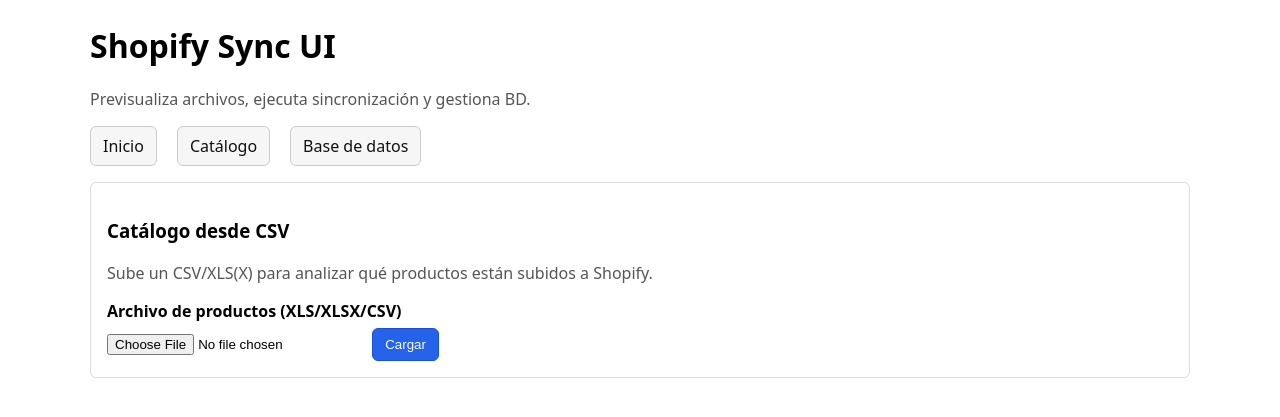
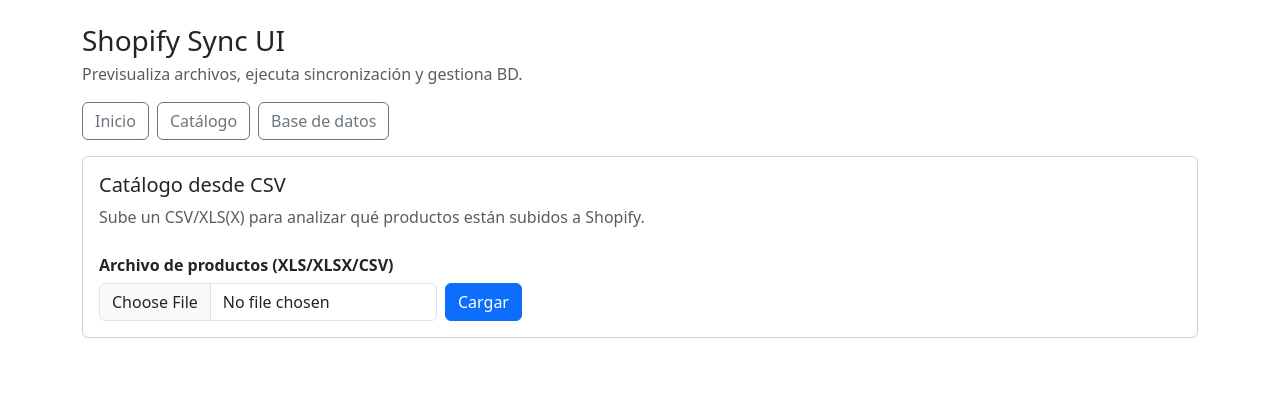
Before and after one commit to josepita/shopify-mod-v2, a FastAPI app: page /catalog in a window 1280 px wide. Shown: the top 417 px of the page. Run offline with FastAPI, Linux system fonts and the light colour scheme; parts of the project's set-up code (start-up, migrations or seed data) failed here and were passed over.

Commit message:
feat(web/catalog): preview asíncrono con modal + imágenes, miniatura en listado, exportación con mismas columnas, Bootstrap 5 UI\n\n- Endpoint GET /catalog/preview/{base_ref} devuelve JSON (producto+variantes)\n- Listado muestra imagen original (IMAGEN 1) como thumbnail\n- Modal Bootstrap muestra todos los datos e imágenes a partir de llamada fetch\n- Exporta selección filtrada, sin paginación, con mismas columnas visibles

```diff
--- a/web/app.py
+++ b/web/app.py
@@ -148,6 +148,9 @@ def _build_catalog_records(df, q: str = "", categoria: str = "", subcategoria: s
         total_variants += vcount
         estado_item = "subido" if base_ref in existing_set else "pendiente"
 
+        # URL imagen original (del CSV)
+        imagen_url = clean_value(row.get("IMAGEN 1", ""))
+
         rec = {
             "referencia": base_ref,
             "descripcion": descripcion,
@@ -159,6 +162,7 @@ def _build_catalog_records(df, q: str = "", categoria: str = "", subcategoria: s
             "variantes": vcount,
             "variantes_subidas": variant_counts_map.get(base_ref, 0),
             "estado": estado_item,
+            "imagen_url": imagen_url,
         }
         records.append(rec)
 
@@ -201,6 +205,32 @@ def _build_catalog_records(df, q: str = "", categoria: str = "", subcategoria: s
     subcategorias = sorted({r["subcategoria"] for r in records if r["subcategoria"]})
 
     return filtered, metrics, categorias, subcategorias
+
+
+@app.get("/catalog/preview/{base_ref}")
+def catalog_preview(base_ref: str):
+    df = _load_catalog_df()
+    if df is None:
+        return JSONResponse({"error": "No hay catálogo cargado"}, status_code=400)
+    try:
+        grouped = group_variants(df)
+        if base_ref not in grouped:
+            # Intentar match por limpieza básica
+            key = next((k for k in grouped.keys() if clean_value(k) == clean_value(base_ref)), None)
+            if key is None:
+                return JSONResponse({"error": f"Referencia {base_ref} no encontrada"}, status_code=404)
+            base_ref = key
+        info = grouped[base_ref]
+        row = info["base_data"]
+        product_data = prepare_product_data(row, clean_value(base_ref))
+        variants_data = prepare_variants_data(info.get("variants", [])) if info.get("is_variant_product", False) else []
+        return {
+            "referencia": clean_value(base_ref),
+            "producto": product_data,
+            "variantes": variants_data,
+        }
+    except Exception as e:
+        return JSONResponse({"error": f"Error preparando preview: {e}"}, status_code=500)
 
 
 @app.get("/", response_class=HTMLResponse)
@@ -289,10 +319,12 @@ def catalog_export(
 
     def _iter_rows():
         header = [
+            "IMAGEN_URL",
             "REFERENCIA",
             "DESCRIPCION",
             "CATEGORIA",
             "SUBCATEGORIA",
+            "TIPO",
             "PRECIO",
             "STOCK",
             "VARIANTES",
@@ -307,10 +339,12 @@ def catalog_export(
         for r in records:
             writer.writerow(
                 [
+                    r.get("imagen_url", ""),
                     r["referencia"],
                     r["descripcion"],
                     r["categoria"],
                     r["subcategoria"],
+                    r.get("tipo", ""),
                     r["precio"],
                     r["stock"],
                     r["variantes"],
--- a/web/templates/base.html
+++ b/web/templates/base.html
@@ -4,36 +4,32 @@
     <meta charset="utf-8">
     <meta name="viewport" content="width=device-width, initial-scale=1">
     <title>Shopify Sync UI</title>
+    <link href="https://cdn.jsdelivr.net/npm/bootstrap@5.3.3/dist/css/bootstrap.min.css" rel="stylesheet">
     <style>
-      body { font-family: system-ui, -apple-system, Segoe UI, Roboto, Ubuntu, Cantarell, 'Helvetica Neue', Arial, 'Noto Sans', 'Liberation Sans', sans-serif; margin: 24px; }
+      body { margin: 24px; }
       header { margin-bottom: 16px; }
-      .container { max-width: 1100px; margin: 0 auto; }
-      .card { border: 1px solid #ddd; border-radius: 6px; padding: 16px; margin-bottom: 16px; }
-      .error { color: #b00020; }
-      table { width: 100%; border-collapse: collapse; }
-      th, td { border: 1px solid #e5e5e5; padding: 8px; text-align: left; }
-      th { background: #fafafa; }
+      .muted { color: #555; }
       pre { background: #0f172a; color: #e5e7eb; padding: 12px; border-radius: 6px; max-height: 480px; overflow: auto; }
-      .muted { color: #555; }
-      .btn { display: inline-block; padding: 8px 12px; border-radius: 6px; border: 1px solid #ccc; text-decoration: none; color: #111; background: #f6f6f6; }
-      .btn-primary { background: #2563eb; color: white; border-color: #1d4ed8; }
-      .btn + .btn { margin-left: 8px; }
       label { display: block; margin-bottom: 6px; font-weight: 600; }
       input[type=number] { width: 120px; }
+      img.thumb { max-width: 72px; max-height: 72px; object-fit: cover; border-radius: 4px; border: 1px solid #eee; }
+      .table-fixed { table-layout: fixed; }
+      .table-fixed td { overflow: hidden; text-overflow: ellipsis; white-space: nowrap; }
     </style>
   </head>
   <body>
     <div class="container">
       <header>
-        <h1>Shopify Sync UI</h1>
-        <p class="muted">Previsualiza archivos, ejecuta sincronización y gestiona BD.</p>
-        <nav style="display:flex; gap:12px; margin-top:8px;">
-          <a class="btn" href="/">Inicio</a>
-          <a class="btn" href="/catalog">Catálogo</a>
-          <a class="btn" href="/db">Base de datos</a>
+        <h1 class="h3 mb-1">Shopify Sync UI</h1>
+        <p class="text-muted">Previsualiza archivos, ejecuta sincronización y gestiona BD.</p>
+        <nav class="d-flex gap-2 mt-2">
+          <a class="btn btn-outline-secondary" href="/">Inicio</a>
+          <a class="btn btn-outline-secondary" href="/catalog">Catálogo</a>
+          <a class="btn btn-outline-secondary" href="/db">Base de datos</a>
         </nav>
       </header>
       {% block content %}{% endblock %}
     </div>
+    <script src="https://cdn.jsdelivr.net/npm/bootstrap@5.3.3/dist/js/bootstrap.bundle.min.js"></script>
   </body>
   </html>
--- a/web/templates/catalog.html
+++ b/web/templates/catalog.html
@@ -1,44 +1,46 @@
 {% extends "base.html" %}
 {% block content %}
-<div class="card">
-  <h3>Catálogo desde CSV</h3>
+<div class="card p-3 mb-3">
+  <h3 class="h5">Catálogo desde CSV</h3>
   {% if not has_data %}
-    <p class="muted">Sube un CSV/XLS(X) para analizar qué productos están subidos a Shopify.</p>
+    <p class="text-muted">Sube un CSV/XLS(X) para analizar qué productos están subidos a Shopify.</p>
   {% endif %}
   {% if error %}
-    <p class="error">{{ error }}</p>
+    <p class="text-danger">{{ error }}</p>
   {% endif %}
-  <form action="/catalog/upload" method="post" enctype="multipart/form-data" style="margin-top:8px;">
-    <label for="file">Archivo de productos (XLS/XLSX/CSV)</label>
-    <input type="file" id="file" name="file" required>
-    <button class="btn btn-primary" type="submit" style="margin-left:8px;">Cargar</button>
+  <form action="/catalog/upload" method="post" enctype="multipart/form-data" class="mt-2 d-flex gap-2 align-items-end">
+    <div>
+      <label for="file">Archivo de productos (XLS/XLSX/CSV)</label>
+      <input class="form-control" type="file" id="file" name="file" required>
+    </div>
+    <button class="btn btn-primary" type="submit">Cargar</button>
   </form>
 </div>
 
 {% if has_data %}
-<div class="card">
-  <h4>Estadísticas</h4>
-  <div style="display:flex; gap:24px; flex-wrap:wrap;">
-    <div>Filas CSV: <strong>{{ metrics.total_rows }}</strong></div>
-    <div>Productos base: <strong>{{ metrics.total_products }}</strong></div>
-    <div>Variantes totales: <strong>{{ metrics.total_variants }}</strong></div>
-    <div>Subidos: <strong>{{ metrics.subidos }}</strong></div>
-    <div>Pendientes: <strong>{{ metrics.pendientes }}</strong></div>
-    <div>Cobertura: <strong>{{ metrics.coverage }}%</strong></div>
-    <div>Variantes subidas: <strong>{{ metrics.variants_subidas }}</strong></div>
+<div class="card p-3 mb-3">
+  <h4 class="h6">Estadísticas</h4>
+  <div class="row row-cols-2 row-cols-md-4 g-2">
+    <div class="col"><div class="p-2 border rounded">Filas CSV: <strong>{{ metrics.total_rows }}</strong></div></div>
+    <div class="col"><div class="p-2 border rounded">Productos base: <strong>{{ metrics.total_products }}</strong></div></div>
+    <div class="col"><div class="p-2 border rounded">Variantes totales: <strong>{{ metrics.total_variants }}</strong></div></div>
+    <div class="col"><div class="p-2 border rounded">Subidos: <strong>{{ metrics.subidos }}</strong></div></div>
+    <div class="col"><div class="p-2 border rounded">Pendientes: <strong>{{ metrics.pendientes }}</strong></div></div>
+    <div class="col"><div class="p-2 border rounded">Cobertura: <strong>{{ metrics.coverage }}%</strong></div></div>
+    <div class="col"><div class="p-2 border rounded">Variantes subidas: <strong>{{ metrics.variants_subidas }}</strong></div></div>
   </div>
 </div>
 
-<div class="card">
-  <h4>Filtros</h4>
-  <form action="/catalog" method="get" style="display:flex; gap:12px; flex-wrap:wrap; align-items:flex-end;">
+<div class="card p-3 mb-3">
+  <h4 class="h6">Filtros</h4>
+  <form action="/catalog" method="get" class="d-flex gap-3 flex-wrap align-items-end">
     <div>
       <label for="q">Buscar</label>
-      <input type="text" id="q" name="q" value="{{ q }}" placeholder="Referencia, categoría, subcategoría...">
+      <input class="form-control" type="text" id="q" name="q" value="{{ q }}" placeholder="Referencia, categoría, subcategoría...">
     </div>
     <div>
       <label for="categoria">Categoría</label>
-      <select id="categoria" name="categoria">
+      <select class="form-select" id="categoria" name="categoria">
         <option value="">(Todas)</option>
         {% for c in categorias %}
           <option value="{{ c }}" {% if categoria==c %}selected{% endif %}>{{ c }}</option>
@@ -47,7 +49,7 @@
     </div>
     <div>
       <label for="subcategoria">Subcategoría</label>
-      <select id="subcategoria" name="subcategoria">
+      <select class="form-select" id="subcategoria" name="subcategoria">
         <option value="">(Todas)</option>
         {% for sc in subcategorias %}
           <option value="{{ sc }}" {% if subcategoria==sc %}selected{% endif %}>{{ sc }}</option>
@@ -56,7 +58,7 @@
     </div>
     <div>
       <label for="estado">Estado</label>
-      <select id="estado" name="estado">
+      <select class="form-select" id="estado" name="estado">
         <option value="todos" {% if estado=='todos' %}selected{% endif %}>Todos</option>
         <option value="subido" {% if estado=='subido' %}selected{% endif %}>Subidos</option>
         <option value="pendiente" {% if estado=='pendiente' %}selected{% endif %}>Pendientes</option>
@@ -64,21 +66,22 @@
     </div>
     <div>
       <label for="per_page">Por página</label>
-      <input type="number" id="per_page" name="per_page" min="1" max="1000" value="{{ per_page or 50 }}" style="width:120px;">
+      <input class="form-control" type="number" id="per_page" name="per_page" min="1" max="1000" value="{{ per_page or 50 }}" style="width:120px;">
     </div>
     <div>
-      <button class="btn" type="submit">Aplicar</button>
-      <a class="btn" href="/catalog/export?estado={{ estado }}&q={{ q }}&categoria={{ categoria }}&subcategoria={{ subcategoria }}">Exportar ({{ estado if estado!='todos' else 'pendiente' }})</a>
+      <button class="btn btn-outline-primary" type="submit">Aplicar</button>
+      <a class="btn btn-outline-secondary" href="/catalog/export?estado={{ estado }}&q={{ q }}&categoria={{ categoria }}&subcategoria={{ subcategoria }}">Exportar ({{ estado if estado!='todos' else 'pendiente' }})</a>
     </div>
   </form>
 </div>
 
-<div class="card">
-  <h4>Resultados</h4>
-  <div class="muted" style="margin-bottom:8px;">Mostrando página {{ page }} de {{ pages }} — {{ total }} resultados</div>
-  <table>
+<div class="card p-3 mb-3">
+  <h4 class="h6">Resultados</h4>
+  <div class="text-muted mb-2">Mostrando página {{ page }} de {{ pages }} — {{ total }} resultados</div>
+  <table class="table table-striped table-sm align-middle table-fixed">
     <thead>
       <tr>
+        <th style="width:90px;">Imagen</th>
         <th>Referencia</th>
         <th>Descripción</th>
         <th>Categoría</th>
@@ -88,11 +91,18 @@
         <th>Stock</th>
         <th>Variantes</th>
         <th>Estado</th>
+        <th>Acciones</th>
       </tr>
     </thead>
     <tbody>
       {% for r in records %}
         <tr>
+          <td>
+            {% if r.imagen_url %}
+              {% set imgsrc = r.imagen_url if r.imagen_url.startswith('http') else 'https://' ~ r.imagen_url %}
+              <img class="thumb" src="{{ imgsrc }}" alt="{{ r.descripcion }}">
+            {% endif %}
+          </td>
           <td>{{ r.referencia }}</td>
           <td>{{ r.descripcion }}</td>
           <td>{{ r.categoria }}</td>
@@ -101,22 +111,85 @@
           <td>{{ r.precio }}</td>
           <td>{{ r.stock }}</td>
           <td>{{ r.variantes }}</td>
-          <td>{% if r.estado=='subido' %}✅ Subido{% else %}⏳ Pendiente{% endif %}</td>
+          <td>{% if r.estado=='subido' %}<span class="badge text-bg-success">Subido</span>{% else %}<span class="badge text-bg-warning text-dark">Pendiente</span>{% endif %}</td>
+          <td>
+            <button type="button" class="btn btn-sm btn-outline-secondary" data-ref="{{ r.referencia }}" onclick="showPreview(this)">Ver datos Shopify</button>
+          </td>
         </tr>
       {% endfor %}
     </tbody>
   </table>
-  <div style="display:flex; gap:8px; margin-top:12px;">
+  <div class="d-flex gap-2 mt-2">
     {% set qparams = 'q=' ~ q ~ '&categoria=' ~ categoria ~ '&subcategoria=' ~ subcategoria ~ '&estado=' ~ estado ~ '&per_page=' ~ (per_page or 50) %}
     {% if page > 1 %}
-      <a class="btn" href="/catalog?{{ qparams }}&page=1">« Primera</a>
-      <a class="btn" href="/catalog?{{ qparams }}&page={{ page - 1 }}">‹ Anterior</a>
+      <a class="btn btn-outline-secondary" href="/catalog?{{ qparams }}&page=1">« Primera</a>
+      <a class="btn btn-outline-secondary" href="/catalog?{{ qparams }}&page={{ page - 1 }}">‹ Anterior</a>
     {% endif %}
     {% if page < pages %}
-      <a class="btn" href="/catalog?{{ qparams }}&page={{ page + 1 }}">Siguiente ›</a>
-      <a class="btn" href="/catalog?{{ qparams }}&page={{ pages }}">Última »</a>
+      <a class="btn btn-outline-secondary" href="/catalog?{{ qparams }}&page={{ page + 1 }}">Siguiente ›</a>
+      <a class="btn btn-outline-secondary" href="/catalog?{{ qparams }}&page={{ pages }}">Última »</a>
     {% endif %}
   </div>
 </div>
+
+<!-- Modal Bootstrap para preview -->
+<div class="modal fade" id="previewModal" tabindex="-1" aria-hidden="true">
+  <div class="modal-dialog modal-lg modal-dialog-scrollable">
+    <div class="modal-content">
+      <div class="modal-header">
+        <h5 class="modal-title">Datos para Shopify</h5>
+        <button type="button" class="btn-close" data-bs-dismiss="modal" aria-label="Cerrar"></button>
+      </div>
+      <div class="modal-body">
+        <div id="previewContent" class="small text-muted">Cargando…</div>
+      </div>
+      <div class="modal-footer">
+        <button type="button" class="btn btn-secondary" data-bs-dismiss="modal">Cerrar</button>
+      </div>
+    </div>
+  </div>
+  </div>
+
+<script>
+  async function showPreview(btn) {
+    const ref = btn.getAttribute('data-ref');
+    const modalEl = document.getElementById('previewModal');
+    const content = document.getElementById('previewContent');
+    content.innerHTML = 'Cargando…';
+    const modal = bootstrap.Modal.getOrCreateInstance(modalEl);
+    modal.show();
+    try {
+      const res = await fetch(`/catalog/preview/${encodeURIComponent(ref)}`);
+      const data = await res.json();
+      if (!res.ok) throw new Error(data.error || 'Error');
+      content.innerHTML = renderPreview(data);
+    } catch (e) {
+      content.innerHTML = `<div class="text-danger">${e.message}</div>`;
+    }
+  }
+
+  function renderPreview(data) {
+    const p = data.producto || {};
+    const imgs = (p.images || []).map(img => `<img src="${img.src}" alt="img" class="me-2 mb-2" style="max-height:100px; border:1px solid #eee; border-radius:4px;">`).join('');
+    const metas = p.metafields ? Object.entries(p.metafields).filter(([k,v]) => v).map(([k,v]) => `<li><strong>${k}:</strong> ${v}</li>`).join('') : '';
+    const variants = (data.variantes || []).map(v => `
+      <li>
+        SKU: ${v.sku} — Talla: ${v.size} — Precio: ${v.price} — Stock: ${v.stock} — Peso: ${v.weight} g
+      </li>
+    `).join('');
+    return `
+      <div class="mb-2"><strong>Referencia:</strong> ${data.referencia || ''}</div>
+      <div class="mb-2"><strong>Título:</strong> ${p.title || ''}</div>
+      <div class="mb-2"><strong>SKU:</strong> ${p.sku || ''}</div>
+      <div class="mb-2"><strong>Tipo:</strong> ${p.product_type || ''}</div>
+      <div class="mb-2"><strong>Precio:</strong> ${p.price || ''} — <strong>Stock:</strong> ${p.stock || ''} — <strong>Peso:</strong> ${p.weight || ''} g</div>
+      <div class="mb-2"><strong>Tags:</strong> ${p.tags || ''}</div>
+      ${metas ? `<div class="mb-2"><strong>Metafields</strong><ul class="mb-2">${metas}</ul></div>` : ''}
+      ${imgs ? `<div class="mb-2"><strong>Imágenes</strong><div class="d-flex flex-wrap">${imgs}</div></div>` : ''}
+      ${variants ? `<div class="mb-2"><strong>Variantes</strong><ul>${variants}</ul></div>` : ''}
+    `;
+  }
+</script>
+
 {% endif %}
 {% endblock %}
```
